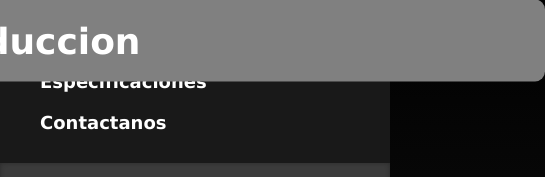
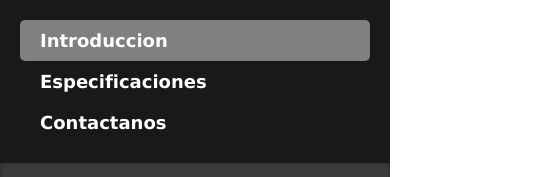
Before and after one commit to KrosTled/Landing-Page, a plain HTML site: page index.html in a window 390 px wide. In both pictures the pointer is over the link "Introduccion". Shown: the top 177 px of the page, 545 px wide, since content can reach past the window. Drawn offline with Linux system fonts and the light colour scheme.

Commit message:
Ajustes en los media queries

```diff
--- a/main.css
+++ b/main.css
@@ -23,7 +23,7 @@ body{
 }
 .nav-item:hover{
     background-color: grey;
-    transform: scale(2);
+    transform: scale(1.2);
 }
 .main-header{
     display: flex;
@@ -201,7 +201,7 @@ body{
     }
     .nav-item:hover{
         background-color: grey;
-        transform: scale(2);
+        transform: scale(1.2);
     }
     .main-header{
         display: flex;
@@ -361,7 +361,7 @@ body{
     }
     .nav-item:hover{
         background-color: grey;
-        transform: scale(2);
+        transform: scale(1);
     }
     .main-header{
         display: flex;
```
Also changed, not shown: 1 other file.
